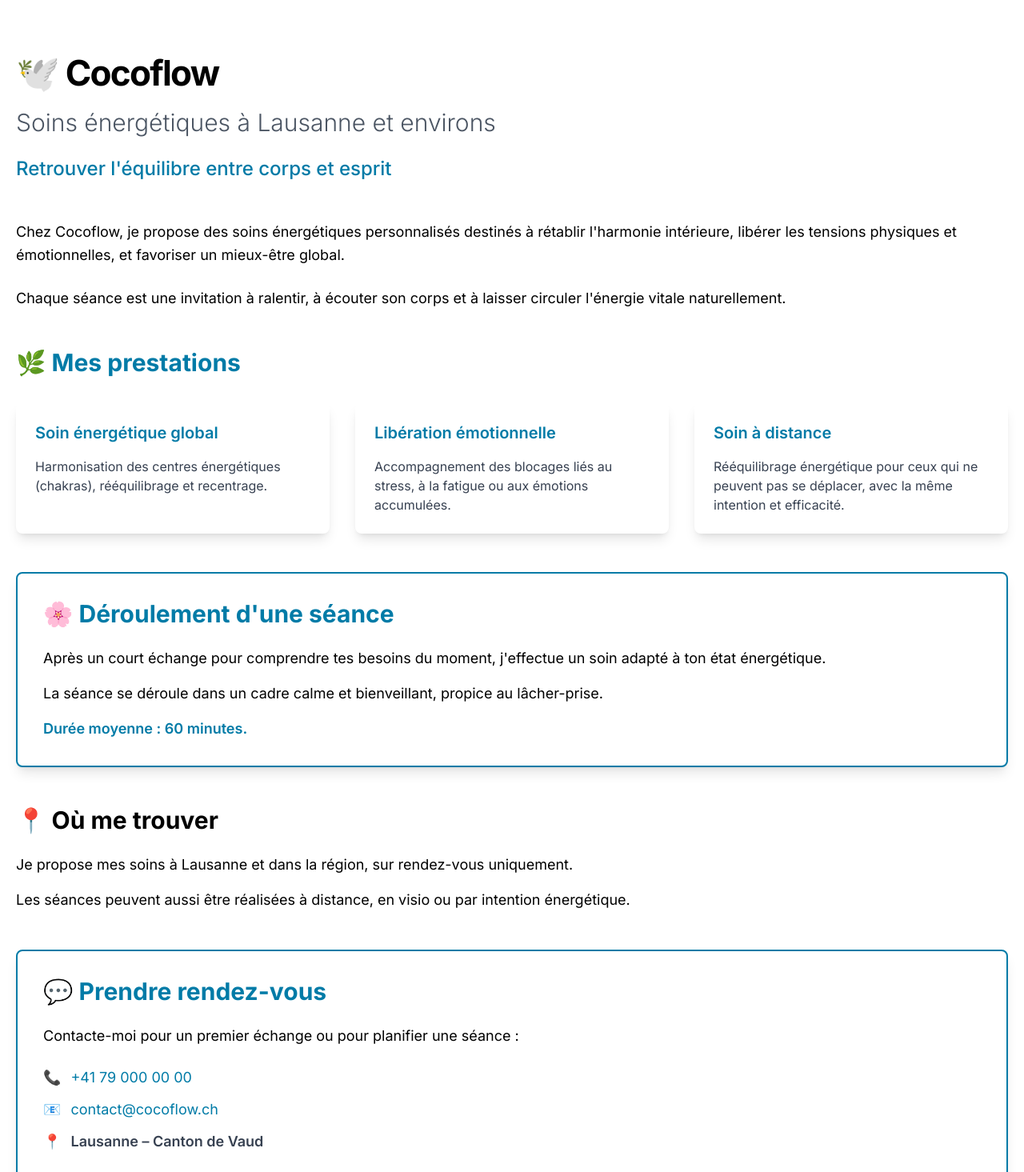
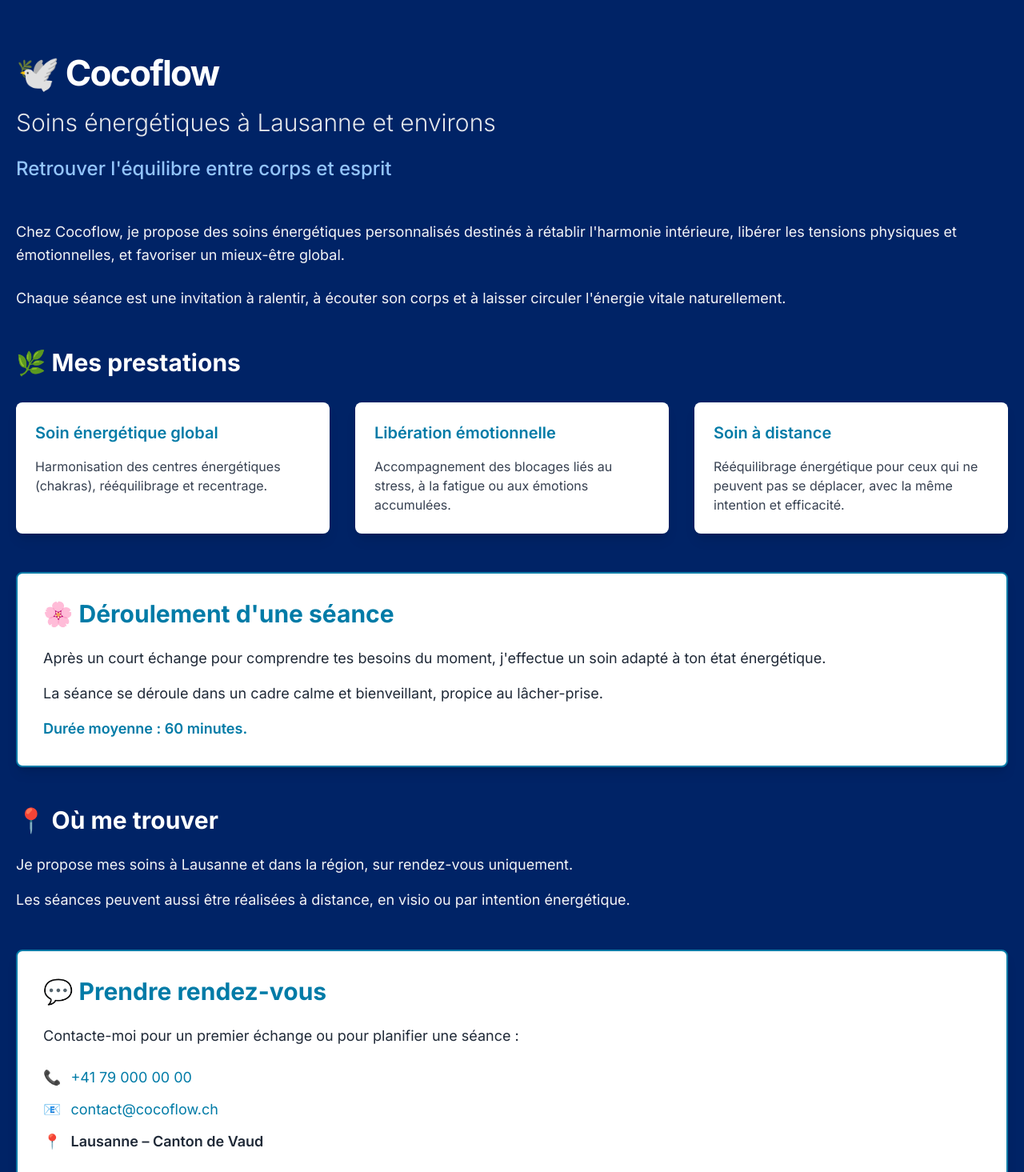
Before and after one commit to simoncottier/cocoflow1, a Next.js app: page / in a window 1280 px wide. Shown: the top 1465 px of the page at 80% size. Built offline with nearby package versions, Linux system fonts and the light colour scheme.

Commit message:
Transform to dark theme: Navy blue background (#002366) with optimized text contrast for readability

```diff
--- a/src/app/_components/intro.tsx
+++ b/src/app/_components/intro.tsx
@@ -2,13 +2,13 @@ export function Intro() {
   return (
     <section className="flex-col md:flex-row flex items-center md:justify-between mt-16 mb-16 md:mb-12">
       <div className="text-center md:text-left">
-        <h1 className="text-4xl md:text-6xl font-bold tracking-tighter leading-tight mb-4">
+        <h1 className="text-4xl md:text-6xl font-bold tracking-tighter leading-tight mb-4 text-white">
           🕊️ Cocoflow
         </h1>
-        <h2 className="text-2xl md:text-3xl font-light text-gray-600 mb-6">
+        <h2 className="text-2xl md:text-3xl font-light text-gray-200 mb-6">
           Soins énergétiques à Lausanne et environs
         </h2>
-        <h3 className="text-xl md:text-2xl font-medium" style={{color: '#007BA7'}}>
+        <h3 className="text-xl md:text-2xl font-medium text-blue-300">
           Retrouver l'équilibre entre corps et esprit
         </h3>
       </div>
--- a/src/app/_components/services.tsx
+++ b/src/app/_components/services.tsx
@@ -2,7 +2,7 @@ export function Services() {
   return (
     <section className="mb-16">
       {/* Introduction */}
-      <div className="mb-12 text-lg leading-relaxed">
+      <div className="mb-12 text-lg leading-relaxed text-gray-100">
         <p className="mb-6">
           Chez Cocoflow, je propose des soins énergétiques personnalisés destinés à rétablir l'harmonie intérieure,
           libérer les tensions physiques et émotionnelles, et favoriser un mieux-être global.
@@ -14,7 +14,7 @@ export function Services() {
 
       {/* Services */}
       <div className="mb-12">
-        <h2 className="text-3xl font-bold mb-8" style={{color: '#007BA7'}}>🌿 Mes prestations</h2>
+        <h2 className="text-3xl font-bold mb-8 text-white">🌿 Mes prestations</h2>
 
         <div className="grid md:grid-cols-3 gap-8 mb-8">
           <div className="bg-white p-6 rounded-lg shadow-lg">
@@ -43,7 +43,7 @@ export function Services() {
       {/* Session Details */}
       <div className="mb-12 bg-white p-8 rounded-lg shadow-lg border-2" style={{borderColor: '#007BA7'}}>
         <h2 className="text-3xl font-bold mb-6" style={{color: '#007BA7'}}>🌸 Déroulement d'une séance</h2>
-        <div className="space-y-4 text-lg">
+        <div className="space-y-4 text-lg text-gray-800">
           <p>
             Après un court échange pour comprendre tes besoins du moment, j'effectue un soin adapté à ton état énergétique.
           </p>
@@ -58,8 +58,8 @@ export function Services() {
 
       {/* Location */}
       <div className="mb-12">
-        <h2 className="text-3xl font-bold mb-6">📍 Où me trouver</h2>
-        <div className="text-lg space-y-4">
+        <h2 className="text-3xl font-bold mb-6 text-white">📍 Où me trouver</h2>
+        <div className="text-lg space-y-4 text-gray-100">
           <p>
             Je propose mes soins à Lausanne et dans la région, sur rendez-vous uniquement.
           </p>
@@ -72,7 +72,7 @@ export function Services() {
       {/* Contact */}
       <div className="bg-white p-8 rounded-lg shadow-lg border-2" style={{borderColor: '#007BA7'}}>
         <h2 className="text-3xl font-bold mb-6" style={{color: '#007BA7'}}>💬 Prendre rendez-vous</h2>
-        <p className="text-lg mb-6">
+        <p className="text-lg mb-6 text-gray-800">
           Contacte-moi pour un premier échange ou pour planifier une séance :
         </p>
         <div className="space-y-3 text-lg">
@@ -88,7 +88,7 @@ export function Services() {
               contact@cocoflow.ch
             </a>
           </p>
-          <p className="flex items-center mt-4 font-semibold text-gray-700">
+          <p className="flex items-center mt-4 font-semibold text-gray-800">
             <span className="mr-3">📍</span>
             Lausanne – Canton de Vaud
           </p>
--- a/src/app/layout.tsx
+++ b/src/app/layout.tsx
@@ -55,7 +55,7 @@ export default function RootLayout({
         <meta name="theme-color" content="#000" />
         <link rel="alternate" type="application/rss+xml" href="/feed.xml" />
       </head>
-      <body className={cn(inter.className)}>
+      <body className={cn(inter.className)} style={{backgroundColor: '#002366'}}>
         <div className="min-h-screen">{children}</div>
       </body>
     </html>
```
